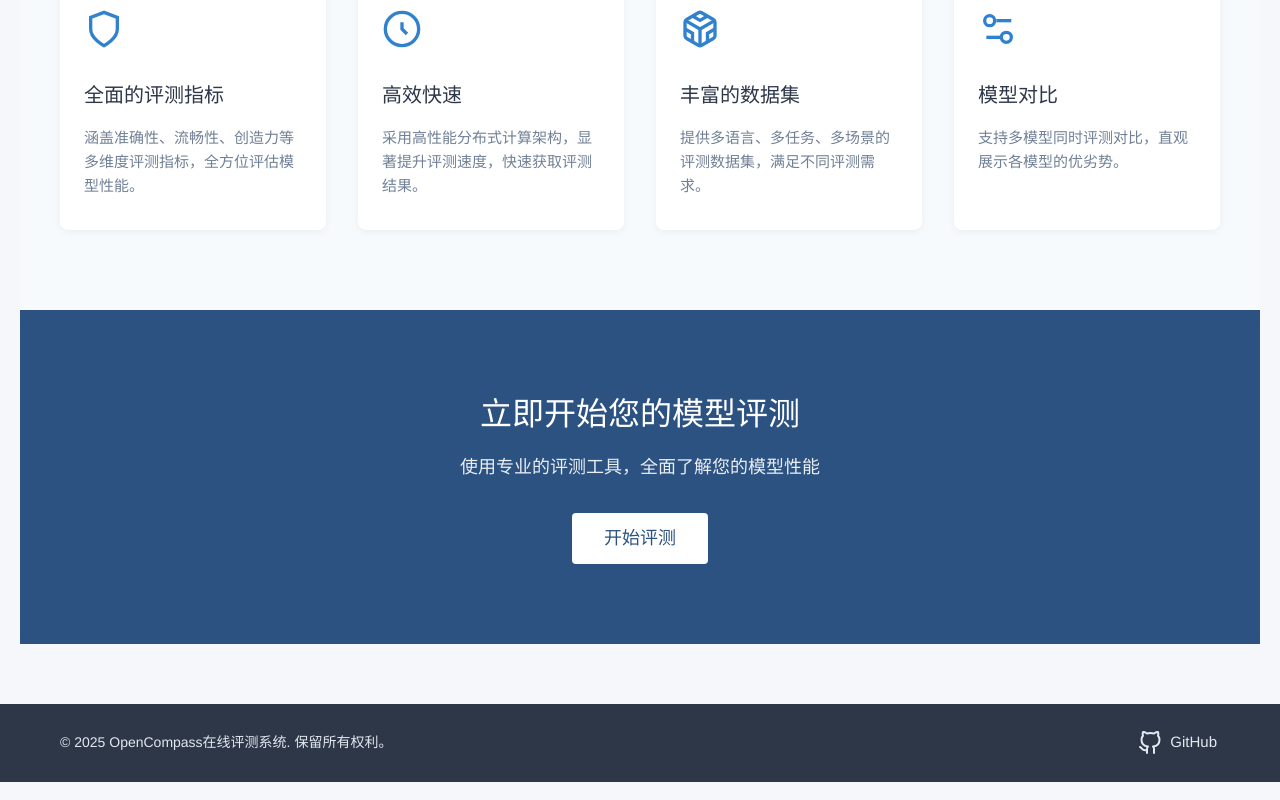
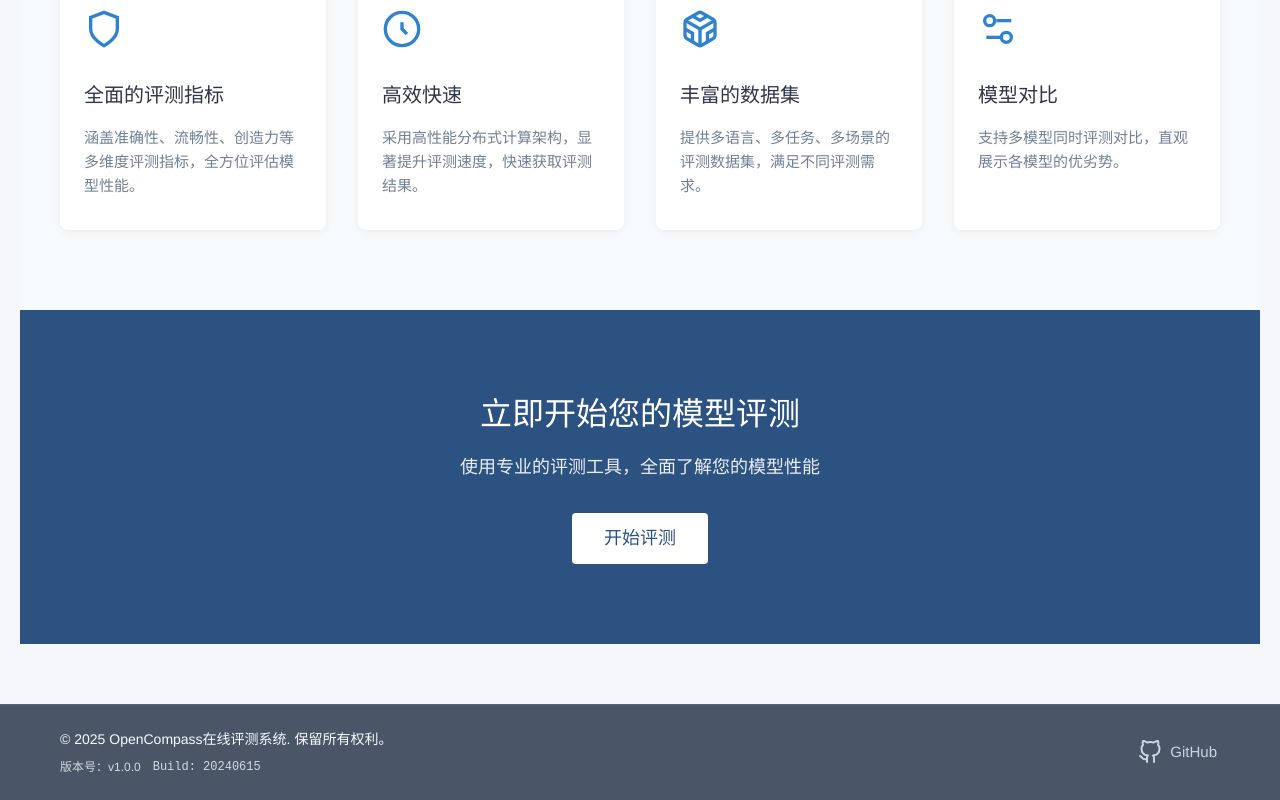
Before and after one commit to domonic18/ai-eval-system, a Vue app in the folder apps/web/: page / in a window 1280 px wide. Shown: the part 667-1467 px from the top of the page. Built offline with nearby package versions, Linux system fonts and the light colour scheme; no server answers; sample sign-in values are in the browser's storage.

Commit message:
增加版本号的显示

```diff
--- a/apps/web/src/components/TheFooter.vue
+++ b/apps/web/src/components/TheFooter.vue
@@ -3,9 +3,13 @@
     <div class="container footer-container">
       <div class="footer-left">
         <p>&copy; {{ currentYear }} OpenCompass在线评测系统. 保留所有权利。</p>
+        <div class="version-info">
+          <span>版本号：v1.0.0</span>
+          <span class="build-info">Build: 20240615</span>
+        </div>
       </div>
       <div class="footer-right">
-        <a href="https://github.com/InternLM/opencompass" target="_blank" class="github-link">
+        <a href="https://github.com/domonic18/ai-eval-system" target="_blank" class="github-link">
           <svg class="github-icon" viewBox="0 0 24 24" width="24" height="24" stroke="currentColor" stroke-width="2" fill="none" stroke-linecap="round" stroke-linejoin="round">
             <path d="M9 19c-5 1.5-5-2.5-7-3m14 6v-3.87a3.37 3.37 0 0 0-.94-2.61c3.14-.35 6.44-1.54 6.44-7A5.44 5.44 0 0 0 20 4.77 5.07 5.07 0 0 0 19.91 1S18.73.65 16 2.48a13.38 13.38 0 0 0-7 0C6.27.65 5.09 1 5.09 1A5.07 5.07 0 0 0 5 4.77a5.44 5.44 0 0 0-1.5 3.78c0 5.42 3.3 6.61 6.44 7A3.37 3.37 0 0 0 9 18.13V22"></path>
           </svg>
@@ -29,10 +33,11 @@ export default {
 
 <style scoped>
 .footer {
-  background-color: #2d3748;
-  color: #e2e8f0;
+  background-color: #4a5568;
+  color: #f7fafc;
   padding: 24px 0;
-  margin-top: auto; /* 确保footer始终在底部 */
+  margin-top: auto;
+  border-top: 1px solid rgba(255,255,255,0.1);
 }
 
 .footer-container {
@@ -48,17 +53,30 @@ export default {
 .github-link {
   display: flex;
   align-items: center;
-  color: #e2e8f0;
+  color: #cbd5e0;
   text-decoration: none;
   transition: color 0.3s;
 }
 
 .github-link:hover {
   color: #fff;
+  text-decoration: underline;
 }
 
 .github-icon {
   margin-right: 8px;
+}
+
+.version-info {
+  margin-top: 8px;
+  font-size: 12px;
+  opacity: 0.8;
+  display: flex;
+  gap: 12px;
+
+  .build-info {
+    font-family: monospace;
+  }
 }
 
 @media (max-width: 768px) {
```
